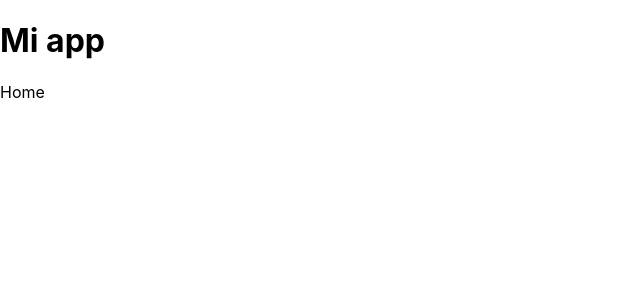
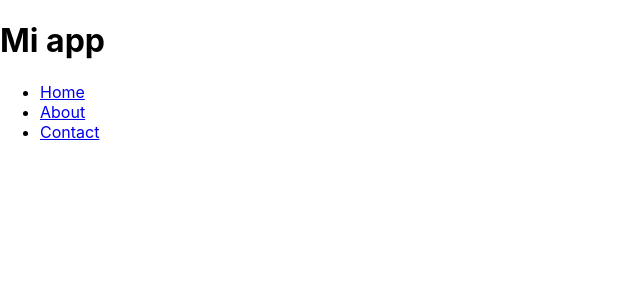
Before and after one commit to adrian1426/ReactJS_React-router-dom6-ejemplo, a React (Create React App) app: page / in a window 1280 px wide. Shown: the top 300 px of the page, without its empty margins (0-640 px from the left). Built offline with nearby package versions, Linux system fonts and the light colour scheme.

Commit message:
usando Link para menu

```diff
--- /dev/null
+++ b/src/components/Menu.jsx
@@ -0,0 +1,21 @@
+import { Link } from "react-router-dom";
+
+const Menu = () => {
+  return (
+    <nav>
+      <ul>
+        <li>
+          <Link to="/">Home</Link>
+        </li>
+        <li>
+          <Link to="/about">About</Link>
+        </li>
+        <li>
+          <Link to="/contact">Contact</Link>
+        </li>
+      </ul>
+    </nav>
+  );
+};
+
+export default Menu;
--- a/src/routes/HomeRoute.jsx
+++ b/src/routes/HomeRoute.jsx
@@ -1,7 +1,9 @@
+import Menu from "../components/Menu";
+
 const HomeRoute = () => {
   return (
     <div>
-      Home
+      <Menu />
     </div>
   );
 };
```
